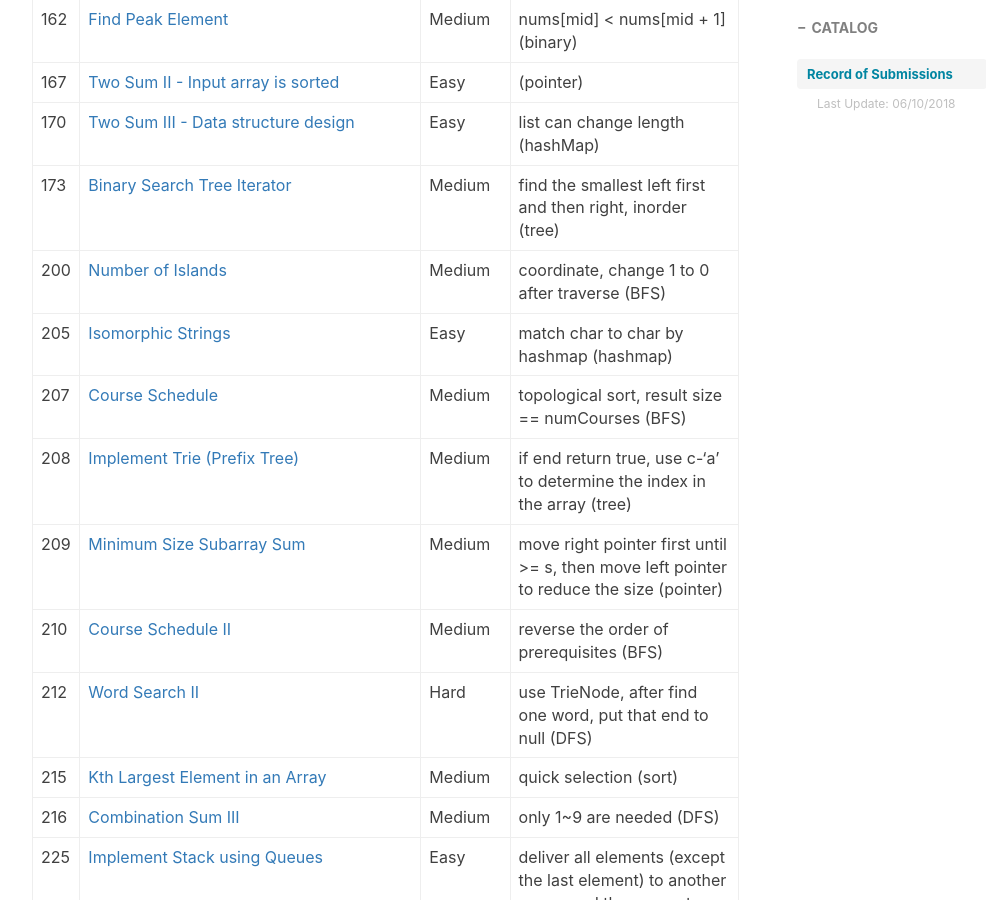
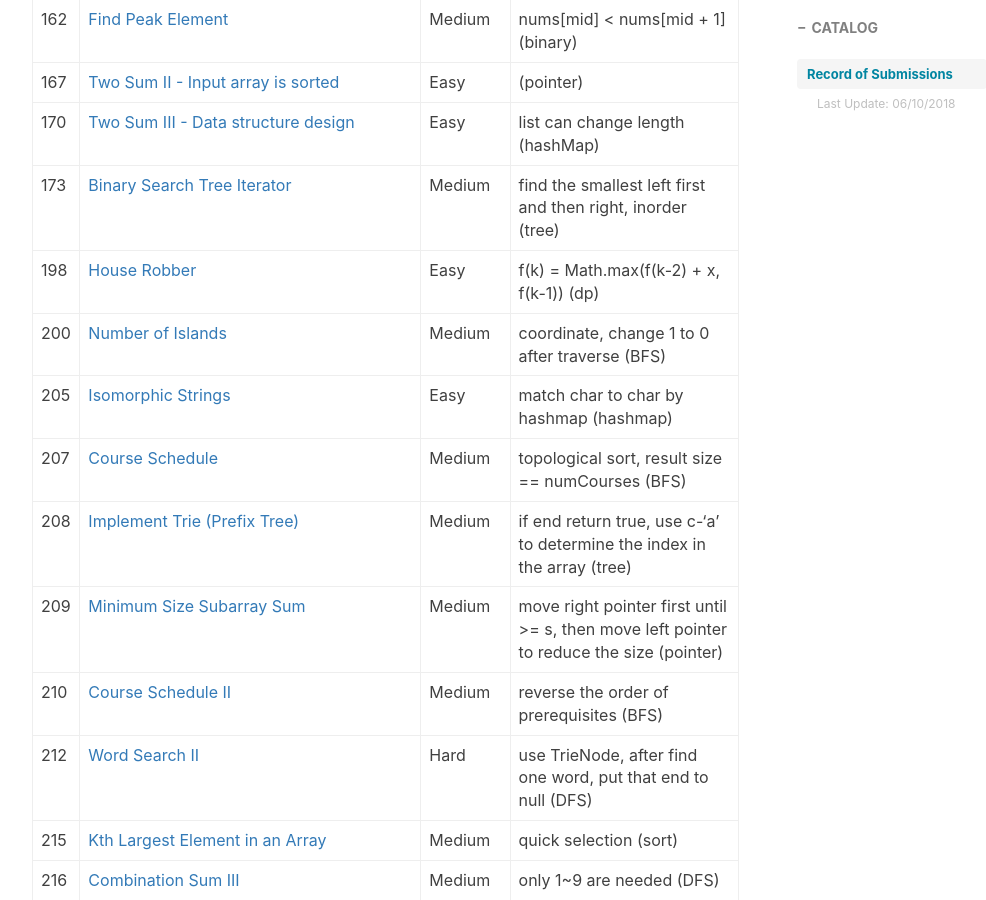
Before and after one commit to ly16/ly16.github.io, a Jekyll site: the page built from _posts/2018-05-18-leetcode-record-round1.md, in a window 1280 px wide and 900 px high, scrolled down 5471 px. Shown: the whole window, without its empty margins (233-1219 px from the left). Built offline with Jekyll 4.4.1, drawn with Linux system fonts in a browser that asks for light colours; nearby versions of some CDN libraries; comment, search, counter and statistics services are not loaded.

Commit message:
Update 2018-05-18-leetcode-record-round1.md

```diff
--- a/_posts/2018-05-18-leetcode-record-round1.md
+++ b/_posts/2018-05-18-leetcode-record-round1.md
@@ -93,6 +93,7 @@ tags:
 |167|[Two Sum II - Input array is sorted](https://github.com/ly16/LC-Practice/blob/master/2%20Sum%20II.java)|Easy|(pointer)|
 |170|[Two Sum III - Data structure design](https://github.com/ly16/LC-Practice/blob/master/Two%20Sum%20III%20-%20Data%20structure%20design.java)|Easy|list can change length (hashMap)|
 |173|[Binary Search Tree Iterator](https://github.com/ly16/LC-Practice/blob/master/Binary%20Search%20Tree%20Iterator.java)|Medium|find the smallest left first and then right, inorder (tree)|
+|198|[House Robber](https://github.com/ly16/LC-Practice/blob/master/House%20Robber.java)|Easy|f(k) = Math.max(f(k-2) + x, f(k-1)) (dp)|
 |200|[Number of Islands](https://github.com/ly16/LC-Practice/blob/master/Number%20of%20Islands.java)|Medium|coordinate, change 1 to 0 after traverse (BFS)|
 |205|[Isomorphic Strings](https://github.com/ly16/LC-Practice/blob/master/Isomorphic%20Strings.java)|Easy|match char to char by hashmap (hashmap)|
 |207|[Course Schedule](https://github.com/ly16/LC-Practice/blob/master/Course%20Schedule.java)|Medium|topological sort, result size == numCourses (BFS)|
```
